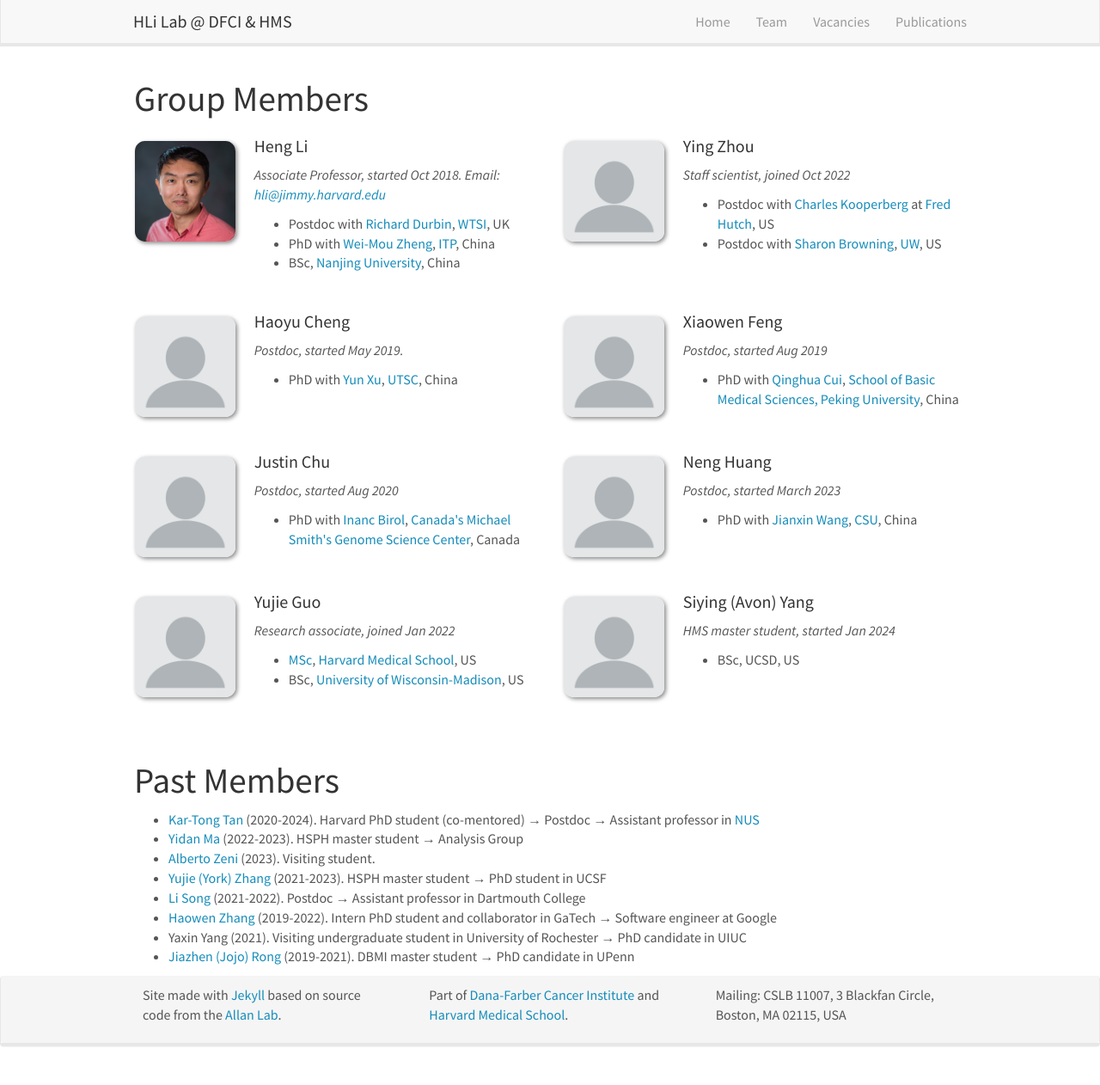
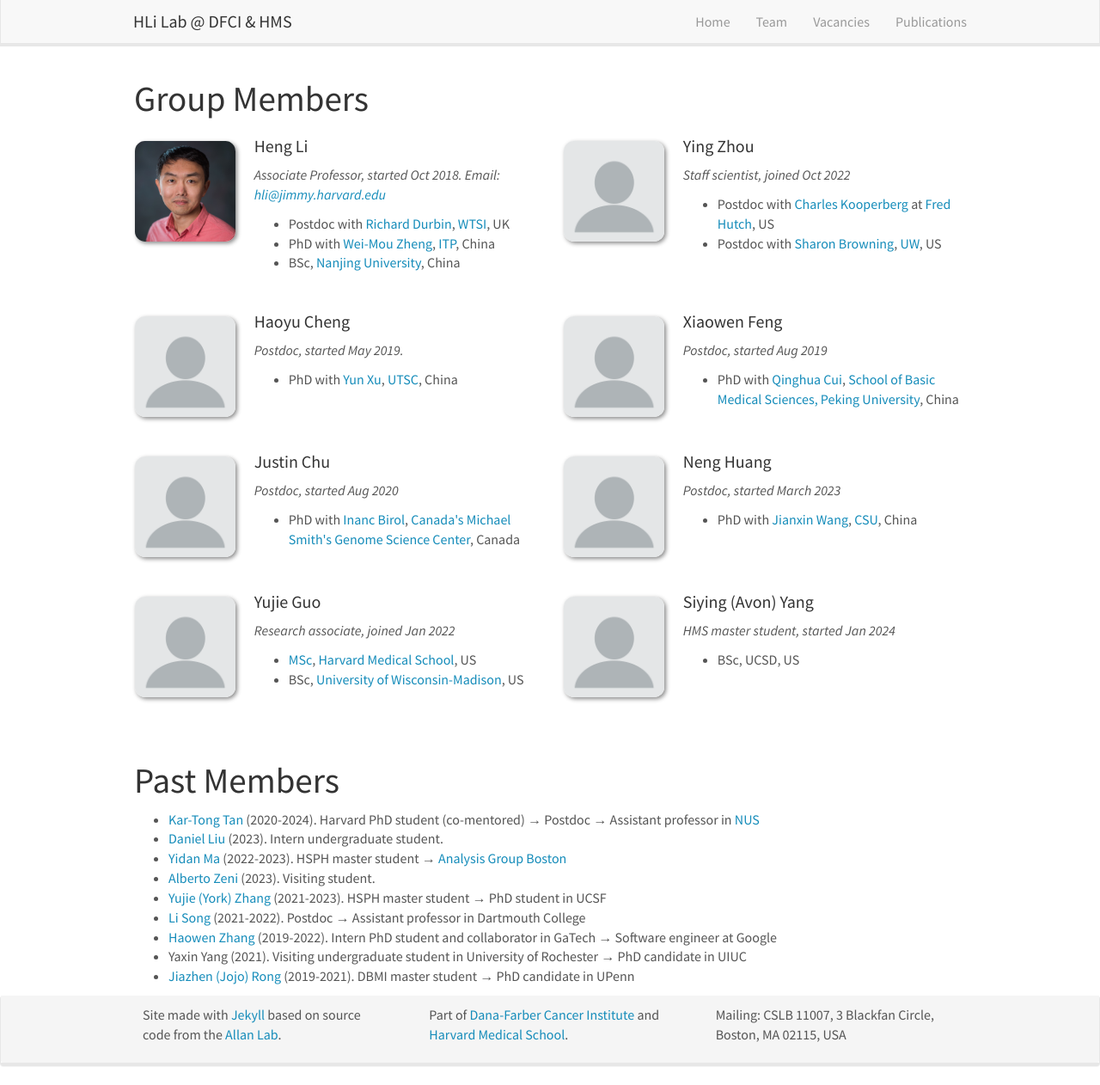
Before and after one commit to hlilab/hlilab.github.io, a Jekyll site: the page built from _pages/team.md, in a window 1280 px wide and 1262 px high. Shown: the whole window at 86% size. Built offline with Jekyll 4.4.1, drawn with Linux system fonts in a browser that asks for light colours; nearby versions of some CDN libraries.

Commit message:
updated team members

```diff
--- a/_pages/team.md
+++ b/_pages/team.md
@@ -75,7 +75,8 @@ permalink: /team/
 # Past Members
 
 * [Kar-Tong Tan](https://www.linkedin.com/in/kar-tong-tan-b843aa1b8/) (2020-2024). Harvard PhD student (co-mentored) &#8594; Postdoc &#8594; Assistant professor in [NUS](https://nus.edu.sg/)
-* [Yidan Ma](https://www.linkedin.com/in/yidanma-51/) (2022-2023). HSPH master student &#8594; Analysis Group
+* [Daniel Liu](https://liudaniel.com/) (2023). Intern undergraduate student.
+* [Yidan Ma](https://www.linkedin.com/in/yidanma-51/) (2022-2023). HSPH master student &#8594; [Analysis Group Boston](https://www.analysisgroup.com/about/locations/boston/)
 * [Alberto Zeni](https://www.linkedin.com/in/alberto-zeni/) (2023). Visiting student.
 * [Yujie (York) Zhang](https://www.linkedin.com/in/yujie-zhang-5a0633152/) (2021-2023). HSPH master student &#8594; PhD student in UCSF
 * [Li Song](https://www.linkedin.com/in/li-song-81201329) (2021-2022). Postdoc &#8594; Assistant professor in Dartmouth College
```
